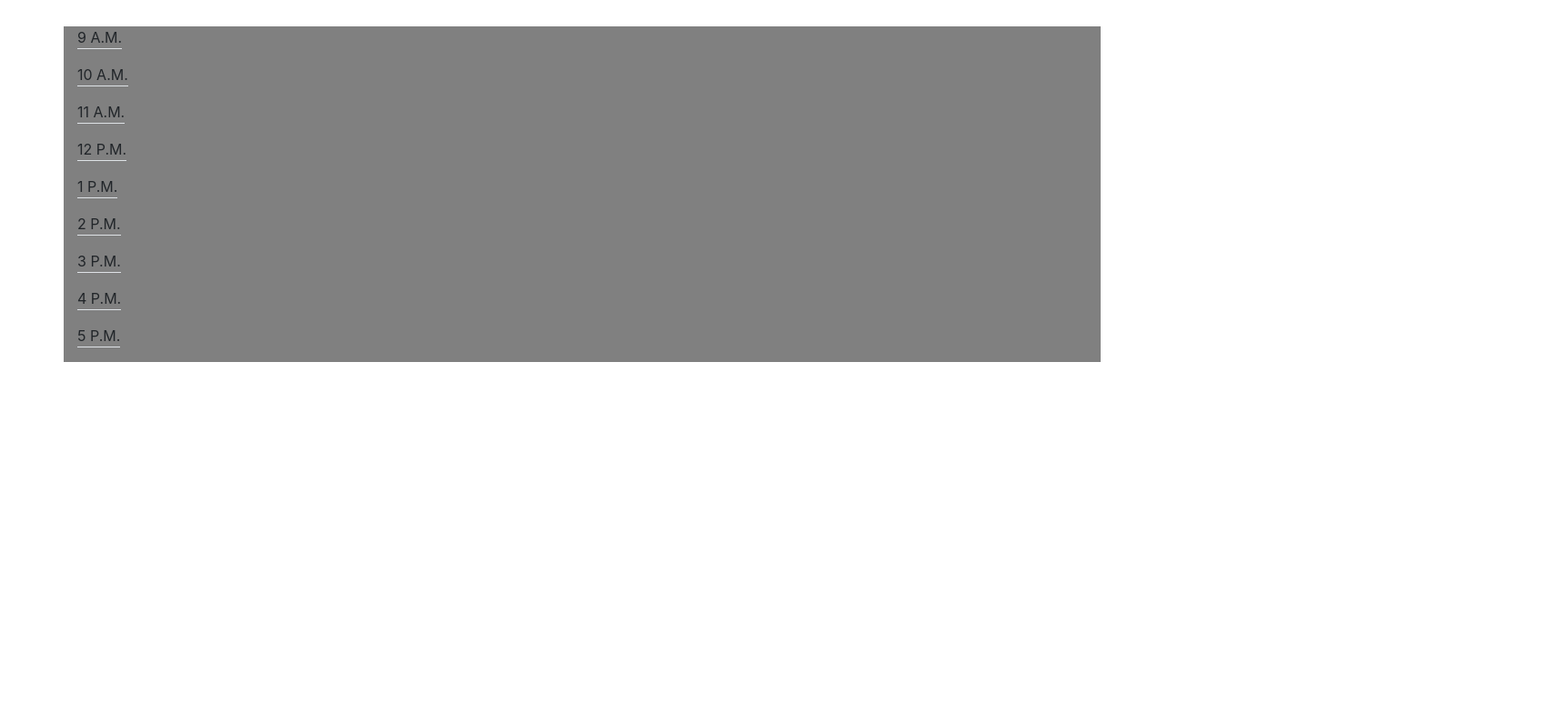
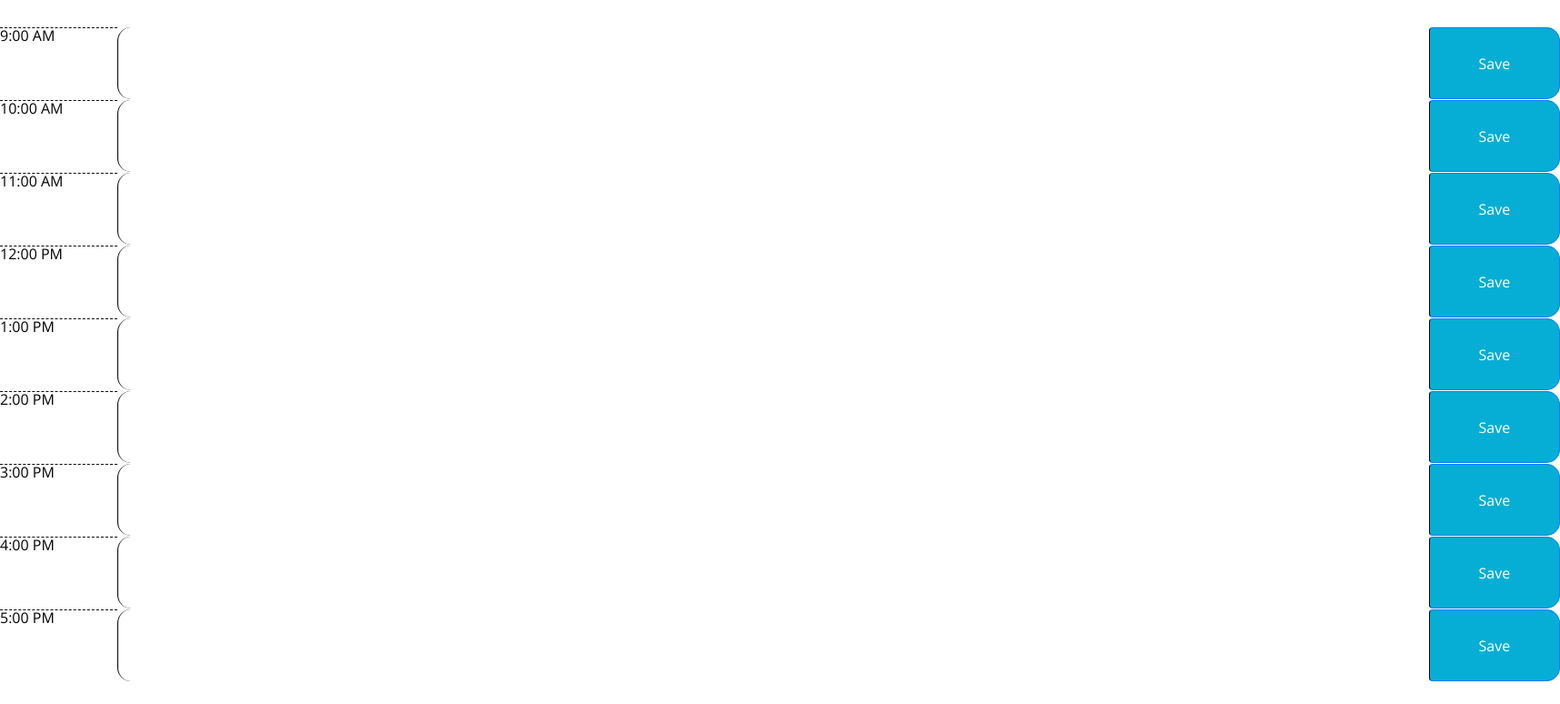
Before and after one commit to bspencer181/DayPlanner, a plain HTML site: page index.html in a window 1280 px wide. Shown: the part 271-1045 px from the top of the page at 91% size, 1715 px wide, since content can reach past the window. Before the commit the page ends 800 px from the top, so only its background shows below. Drawn offline with nearby package versions, Linux system fonts and the light colour scheme.

Commit message:
changed HTML

```diff
--- a/index.html
+++ b/index.html
@@ -29,64 +29,52 @@
       <p id="currentDay" class="lead"></p>
     </header>
 <!-- time blocks -->
-    <div class="container">
-      <div class="row 9">
-          <div class= "input-container input-group col-1">
-          <p class= "border-bottom"> 9 A.M.</p>
+<div class=row>
+  <div id="9AM" class="col-sm-1 hour">9:00 AM</div>
+  <textarea id="text-input" class="col-sm-10 time-block"></textarea>
+  <button type="button" class="col-sm-1 btn btn-primary saveBtn">Save</button>
 </div>
+<div class=row>
+  <div id="10AM" class="col-sm-1 hour">10:00 AM</div>
+  <textarea id="text-input" class="col-sm-10 time-block"></textarea>
+  <button type="button" class="col-sm-1 btn btn-primary saveBtn">Save</button>
 </div>
+<div class=row>
+  <div id="11AM" class="col-sm-1 hour">11:00 AM</div>
+  <textarea id="text-input" class="col-sm-10 time-block"></textarea>
+  <button type="button" class="col-sm-1 btn btn-primary saveBtn">Save</button>
 </div>
-    <div class="container">
-      <div class="row 10">
-          <div class= "input-container input-group col-1">
-          <p class= "border-bottom"> 10 A.M.</p>
+<div class=row>
+  <div id="12PM" class="col-sm-1 hour">12:00 PM</div>
+  <textarea id="text-input" class="col-sm-10 time-block"></textarea>
+  <button type="button" class="col-sm-1 btn btn-primary saveBtn">Save</button>
 </div>
+<div class=row>
+  <div id="1PM" class="col-sm-1 hour">1:00 PM</div>
+  <textarea id="text-input" class="col-sm-10 time-block"></textarea>
+  <button type="button" class="col-sm-1 btn btn-primary saveBtn">Save</button>
 </div>
+<div class=row>
+  <div id="2PM" class="col-sm-1 hour">2:00 PM</div>
+  <textarea id="text-input" class="col-sm-10 time-block"></textarea>
+  <button type="button" class="col-sm-1 btn btn-primary saveBtn">Save</button>
 </div>
-    <div class="container">
-      <div class="row 11">
-          <div class= "input-container input-group col-1">
-          <p class= "border-bottom"> 11 A.M.</p>
+<div class=row>
+  <div id="3PM" class="col-sm-1 hour">3:00 PM</div>
+  <textarea id="text-input" class="col-sm-10 time-block"></textarea>
+  <button type="button" class="col-sm-1 btn btn-primary saveBtn">Save</button>
 </div>
+<div class=row>
+  <div id="4PM" class="col-sm-1 hour">4:00 PM</div>
+  <textarea id="text-input" class="col-sm-10 time-block"></textarea>
+  <button type="button" class="col-sm-1 btn btn-primary saveBtn">Save</button>
 </div>
+<div class=row>
+  <div id="5PM" class="col-sm-1 hour">5:00 PM</div>
+  <textarea id="text-input" class="col-sm-10 time-block"></textarea>
+  <button type="button" class="col-sm-1 btn btn-primary saveBtn">Save</button>
 </div>
-    <div class="container">
-      <div class="row 12">
-          <div class= "input-container input-group col-1">
-          <p class= "border-bottom"> 12 P.M.</p>
-          </div>
-      </div>
-    </div>    <div class="container">
-      <div class="row 1">
-          <div class= "input-container input-group col-1">
-          <p class= "border-bottom"> 1 P.M.</p>
-          </div>
-      </div>
-    </div>    <div class="container">
-      <div class="row 2">
-          <div class= "input-container input-group col-1">
-          <p class= "border-bottom"> 2 P.M.</p>
-          </div>
-      </div>
-    </div>    <div class="container">
-      <div class="row 3">
-          <div class= "input-container input-group col-1">
-          <p class= "border-bottom"> 3 P.M.</p>
-          </div>
-      </div>
-    </div>    <div class="container">
-      <div class="row 4">
-          <div class= "input-container input-group col-1">
-          <p class= "border-bottom"> 4 P.M.</p>
-          </div>
-      </div>
-    </div>    <div class="container">
-      <div class="row 5">
-          <div class= "input-container input-group col-1">
-          <p class= "border-bottom"> 5 P.M.</p>
-          </div>
-      </div>
-    </div>
+
     <script src="https://code.jquery.com/jquery-3.4.1.min.js"></script>
     <script src="https://cdnjs.cloudflare.com/ajax/libs/moment.js/2.24.0/moment.min.js"></script>
     <script src="Library/Moment/moment.min.js"></script>
--- a/style.css
+++ b/style.css
@@ -1,5 +1,74 @@
-.container{
-    background-color: gray;
+body {
+    font-family: 'Open Sans', sans-serif;
+    font-size: 16px;
+    line-height: 1;
+    margin-bottom: 25px;
+  }
 
+  textarea{
+    background: transparent;
+    border: none;
+    resize: none;
+    color: #000000;
+    border-left: 1px solid black;
+    padding: 10px;
+  }
 
-}
+  .jumbotron {
+    text-align: center;
+    background-color: transparent;
+    color: black;
+    border-radius: 0;
+    border-bottom: 10px solid black;
+  }
+
+  .description{
+    white-space: pre-wrap;
+  }
+
+  .time-block{
+    text-align: left;
+    border-radius: 15px;
+  }
+
+  .row {
+    white-space: pre-wrap;
+    height: 80px;
+    border-top: 1px solid white;;
+    width: 1730px;
+  }
+
+  .hour {
+    background-color: #ffffff;
+    color: #000000;
+    border-top: 1px dashed #000000;
+
+  }
+
+  .past {
+    background-color: #d3d3d3;
+    color: white;
+  }
+
+  .present {
+    background-color: #ff6961;
+    color: white;
+  }
+
+  .future {
+    background-color: #77dd77;
+    color: white;
+  }
+
+  .saveBtn {
+    border-left: 1px solid black;
+    border-top-right-radius: 15px;
+    border-bottom-right-radius: 15px;
+    background-color: #06AED5;
+    color: white;
+  }
+
+  .saveBtn i:hover {
+    font-size: 20px;
+    transition: all .3s ease-in-out;
+  }
```
Also changed, not shown: script.js (added, +12 -0 lines). Lines whose indentation alone changed are shown as unchanged.
